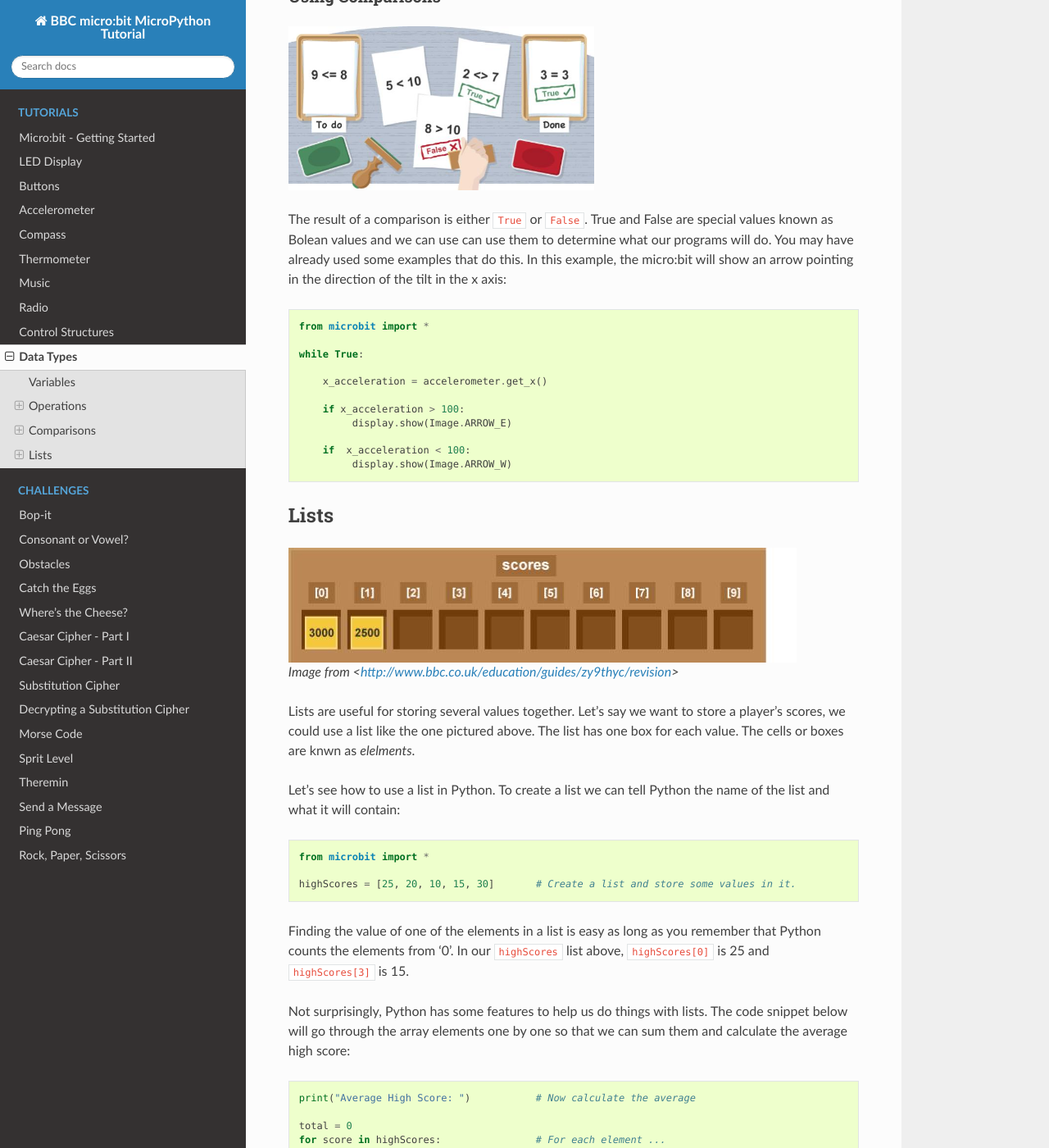
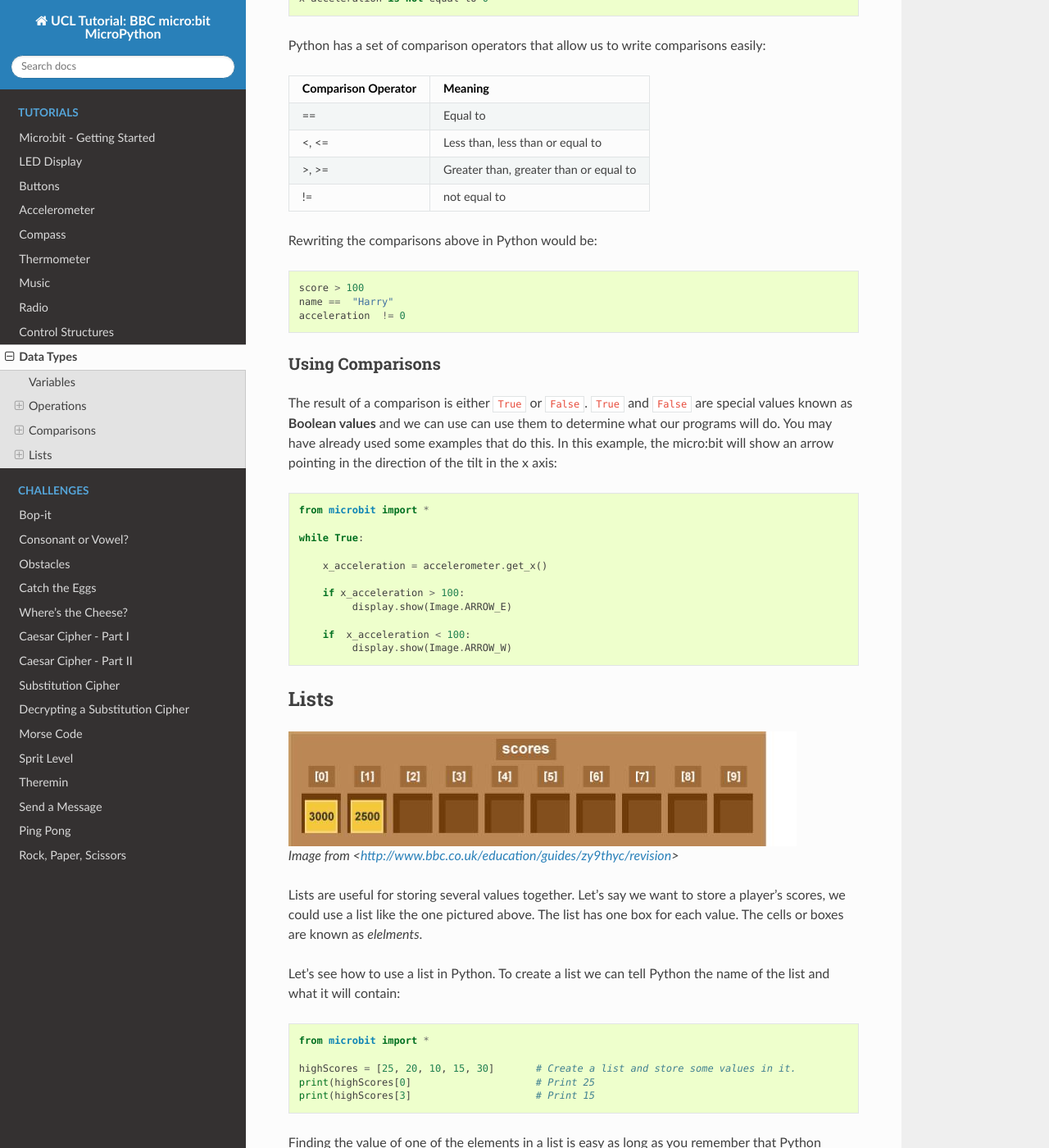
Before and after one commit to rharbird/microbit-challenges, a Sphinx documentation site: the page built from docs/source/tutorials/data_types.rst, in a window 1280 px wide and 1400 px high, scrolled down 3344 px. Shown: the whole window at 82% size. Built offline with Sphinx 7.4.7 and the Read the Docs theme 2.0.0, drawn with Linux system fonts in a browser that asks for light colours; pages that are not in the unit, such as notebooks, are missing from menus; some of the changed text lies outside the part shown.

```diff
--- a/docs/source/challenges/games/bop-it.rst
+++ b/docs/source/challenges/games/bop-it.rst
@@ -19,10 +19,10 @@ been many variants which test your reactions with light, sound and action.
 .. figure:: bop_it.jpg
    :scale: 60 %
 
-	The original bop-it design, source: Wikipedia
+   The original bop-it design, source: Wikipedia
 
-In the version of the game you create, the player must press the correct button,  `A` or `B`, in under 1 second. If the player
-presses the wrong button, the game ends. If they press the right button, they get a point and can play again.
+In the version of the game you create, the player must press the correct button,  ``A`` or ``B``, in under 1 second. If the player
+presses the wrong button, the game ends. If they press the correct button, they get a point and can play again.
 
 
 Basic Game
--- a/docs/source/conf.py
+++ b/docs/source/conf.py
@@ -52,7 +52,7 @@ source_suffix = '.rst'
 master_doc = 'index'
 
 # General information about the project.
-project = u'BBC micro:bit MicroPython Tutorial'
+project = u'UCL Tutorial: BBC micro:bit MicroPython'
 copyright = u'2016-2016'
 
 # The language for content autogenerated by Sphinx. Refer to documentation
@@ -111,6 +111,7 @@ pygments_style = 'sphinx'
 # The name for this set of Sphinx documents.  If None, it defaults to
 # "<project> v<release> documentation".
 #html_title = None
+html_title ="UCL BBC micro:bit tutorial"
 
 # A shorter title for the navigation bar.  Default is the same as html_title.
 #html_short_title = None
@@ -176,14 +177,14 @@ pygments_style = 'sphinx'
 #html_file_suffix = None
 
 # Output file base name for HTML help builder.
-htmlhelp_basename = 'BBCMicrobitMicropythondoc'
+htmlhelp_basename = 'BBCMicrobitTuorialdoc'
 
 
 # -- Options for LaTeX output ---------------------------------------------
 
 latex_elements = {
 # The paper size ('letterpaper' or 'a4paper').
-#'papersize': 'letterpaper',
+'papersize': 'a4paper',
 
 # The font size ('10pt', '11pt' or '12pt').
 #'pointsize': '10pt',
@@ -196,7 +197,7 @@ latex_elements = {
 # (source start file, target name, title,
 #  author, documentclass [howto, manual, or own class]).
 latex_documents = [
-  ('index', 'BBCMicrobitMicropython.tex', u'UCL BBC micro:bit MicroPython Tutorial',
+  ('index', 'UCLBBCMicrobitMicropython.tex', u'UCL BBC micro:bit MicroPython Tutorial',
    u'Rae Harbird, Stephen Hailes', 'manual'),
 ]
 
@@ -261,7 +262,7 @@ latex_documents = [
 # -- Options for Epub output ----------------------------------------------
 
 # Bibliographic Dublin Core info.
-epub_title = u'BBC Microbit Micropython Tutorial'
+epub_title = u'UCL BBC Microbit Micropython Tutorial'
 
 # The basename for the epub file. It defaults to the project name.
 #epub_basename = u'BBC Microbit Micropython'
@@ -326,7 +327,7 @@ epub_exclude_files = ['search.html']
 
 
 # Example configuration for intersphinx: refer to the Python standard library.
-intersphinx_mapping = {'http://docs.python.org/': None}
+# intersphinx_mapping = {'http://docs.python.org/': None}
 
 # on_rtd is whether we are on readthedocs.org, this line of code grabbed from docs.readthedocs.org
 on_rtd = os.environ.get('READTHEDOCS', None) == 'True'
--- a/docs/source/tutorials/buttons.rst
+++ b/docs/source/tutorials/buttons.rst
@@ -7,7 +7,7 @@ Buttons
 The micro:bit has two buttons: labelled ``A`` and ``B``.
 
 .. image:: microbit_button.jpg
-   :scale: 60 %
+   :scale: 50 %
 
 You can use the buttons to get input from the user. Perhaps you'd like to start or stop your program with a button press
 or maybe you'd like to know how many times each button has been pressed.
--- a/docs/source/tutorials/data_types.rst
+++ b/docs/source/tutorials/data_types.rst
@@ -17,12 +17,14 @@ In a simple program we might use all of these. Here are the data types we could
 Variables
 ---------
 
-A variable can be thought of as a box that the computer can use to store a value. The value held in that box can change or ‘vary’.  All variables are made up of three parts: a name, a type and a value. Here are three variables of different types:
+A variable can be thought of as a box that the computer can use to store a value. The value held in that box can change or ‘vary’.  All variables are made up of three parts: a name, a type and a value. In the figure below there are three variables of different types:
 
 .. figure:: variable.jpg
    :scale: 60 %
 
    Image from: <https://developer.mozilla.org/en-US/docs/Learn/JavaScript/First_steps/Variables>
+
+The variable ``name`` contains the string ``Bob``, the variable ``winner`` contains the value ``True`` and the variable ``score`` contains the value ``35``.
 
 In Python we must give the variables we want to use a name and once we have done that we can start to use them, assigning and manipulating values::
 
@@ -36,7 +38,7 @@ In Python we must give the variables we want to use a name and once we have done
 	   sleep(2000)
 	   print("Number of presses: " + str(count))
 
-In this code, we count the number of button presses for button 'A' and print out the count every 2 seconds.
+Here we have used the variable ``myCount`` to count the number of button presses for button ``A``.  Can you tell what else this snippet of code does?
 
 
 
@@ -58,7 +60,7 @@ The special operator ``%``, called ``mod`` is used to calculate the remainder wh
 	else:
 	   print("The number is even")
 
-If the remainder is equal to 1 then this program will print the message "The number is odd", otherwise. the program will print the message "The number is even". You might have written this program in a different way, everybody's programs will be different even when there are only a few lines of code.
+If the remainder is equal to 1 then this program will print the message "The number is odd", otherwise. the program will print the message "The number is even". You might have written this program in a different way, This shows that people think about problems in different ways and not two programs are likely to be the same.
 
 
 Strings
@@ -69,7 +71,7 @@ The main thing to note about strings is that you can add them together, or conca
 
 	message = "Well done " + name + ". You are a winner!"
 
-Will concatenate the items on the right hand side of the ``=`` and put the result in the variable called message.
+Will concatenate the items on the right hand side of the ``=`` and put the result in the variable called ``message``.
 
 You cannot join numbers and strings together; you must first convert the number to a string using the ``str()`` function if you want to do that::
 
@@ -80,13 +82,19 @@ You cannot join numbers and strings together; you must first convert the number
 
 Comparisons
 -----------
+
+.. figure:: booleanLogic.jpg
+   :scale: 60 %
+
+   Image from <http://www.bbc.co.uk/education/guides/zy9thyc/revision>
+
 Often in programming we want to compare one value to another, a kind of test. We use these tests or comparisons in selection or loops. Here are some examples of comaparisons written in English::
 
 	score is greater than 100
 	name equals "Harry"
  	x acceleration is not equal to 0
 
-Python has a set of comparison operators that allow us to write comparisons easily. They are shown in the table below:
+Python has a set of comparison operators that allow us to write comparisons easily:
 
 .. tabularcolumns:: |L|l|
 
@@ -102,15 +110,17 @@ Python has a set of comparison operators that allow us to write comparisons easi
 | !=                             | not equal to                           |
 +--------------------------------+----------------------------------------+
 
+Rewriting the comparisons above in Python would be::
+
+	score > 100
+	name ==  "Harry"
+ 	acceleration  != 0
+
+
 Using Comparisons
 ^^^^^^^^^^^^^^^^^
 
-.. figure:: booleanLogic.jpg
-   :scale: 60 %
-
-	Image from <http://www.bbc.co.uk/education/guides/zy9thyc/revision>
-
-The result of a comparison is either ``True`` or ``False``. True and False are special values known as Bolean values  and we can use can use them to determine what our programs will do. You may have already used some examples that do this. In this example, the micro:bit will show an arrow pointing in the direction
+The result of a comparison is either ``True`` or ``False``. ``True`` and ``False`` are special values known as **Boolean values**  and we can use can use them to determine what our programs will do. You may have already used some examples that do this. In this example, the micro:bit will show an arrow pointing in the direction
 of the tilt in the x axis::
 
 	from microbit import *
@@ -130,22 +140,24 @@ Lists
 
 .. figure:: lists.jpg
 
-	Image from <http://www.bbc.co.uk/education/guides/zy9thyc/revision>
+   Image from <http://www.bbc.co.uk/education/guides/zy9thyc/revision>
 
-Lists are useful for storing several values together. Let's say we want to store a player's scores, we could use a list like the one pictured above. The list has one box for each value. The cells or boxes are knwn as `elelments`.
+Lists are useful for storing several values together. Let's say we want to store a player's scores, we could use a list like the one pictured above. The list has one box for each value. The cells or boxes are known as `elelments`.
 
 Let's see how to use a list in Python. To create a list we can tell Python the name  of the list and what it will contain::
 
 	from microbit import *
 
 	highScores = [25, 20, 10, 15, 30]       # Create a list and store some values in it.
+	print(highScores[0]			# Print 25
+	print(highScores[3]			# Print 15
 
 
 Finding the value of one of the elements in a list is easy as long as you remember that Python counts the elements from '0'. In our ``highScores`` list above, ``highScores[0]`` is 25 and ``highScores[3]`` is 15.
 
 Not surprisingly, Python has some features to help us do things with lists. The code snippet below will go through the array elements one by one so that we can sum them and calculate the average high score::
 
-	print("Average High Score: ") 		# Now calculate the average
+	print("Average High Score: ")
 
 	total = 0
 	for score in highScores: 		# For each element ...
--- a/docs/source/tutorials/music.rst
+++ b/docs/source/tutorials/music.rst
@@ -7,6 +7,7 @@ create something for yourselves.  You can use the micro:bit to play simple tunes
 If you are using a speaker, you can Connect your micro:bit using crocodile clips like this:
 
 .. figure:: connect_speaker.jpg
+   :scale: 150 %
 
    Image from: <https://www.kitronik.co.uk/blog/microbit-alarm-kitronik-university/>
 
@@ -15,7 +16,7 @@ If you are using a speaker, you can Connect your micro:bit using crocodile clips
 If you are using headphones you can use crocodile clips to connect your micro:bit to some headphones like this:
 
 .. image:: connect_headphones.jpg
-   :scale: 60 %
+   :scale: 70 %
 
 
 
```
